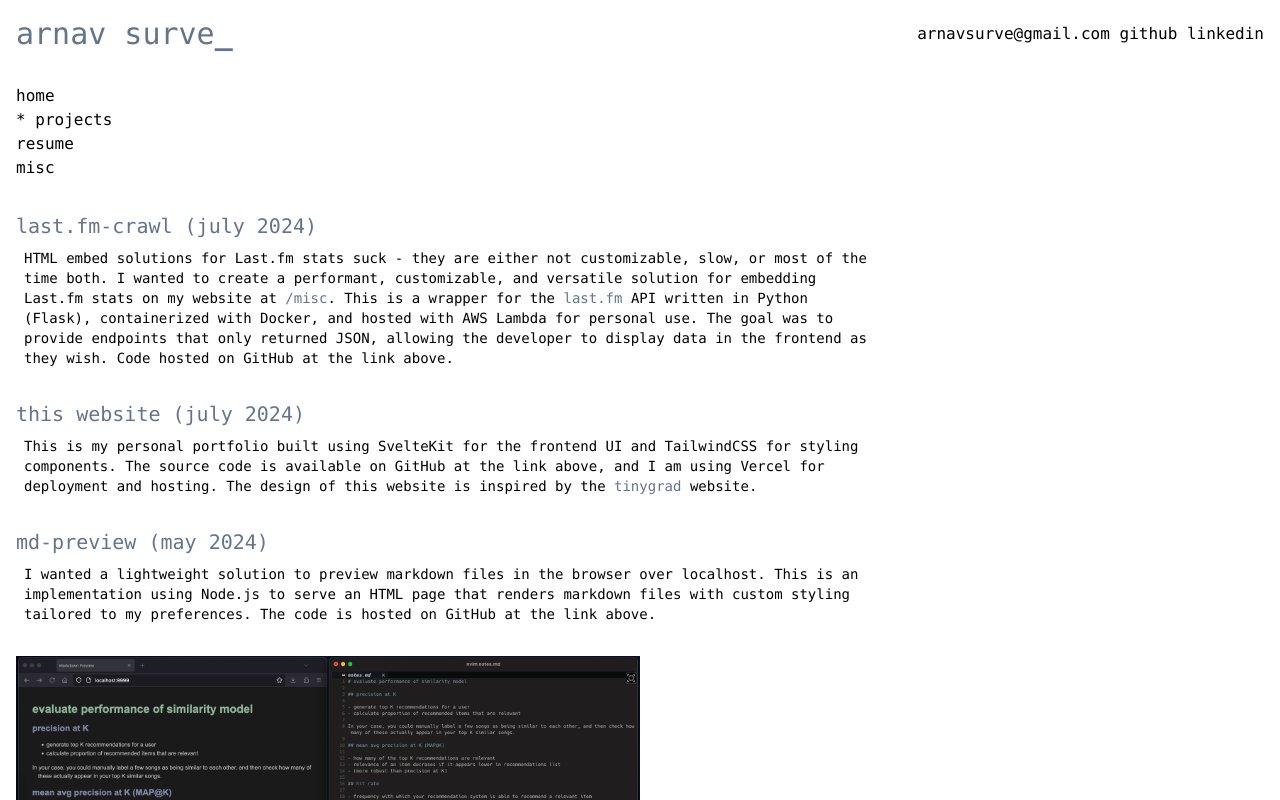
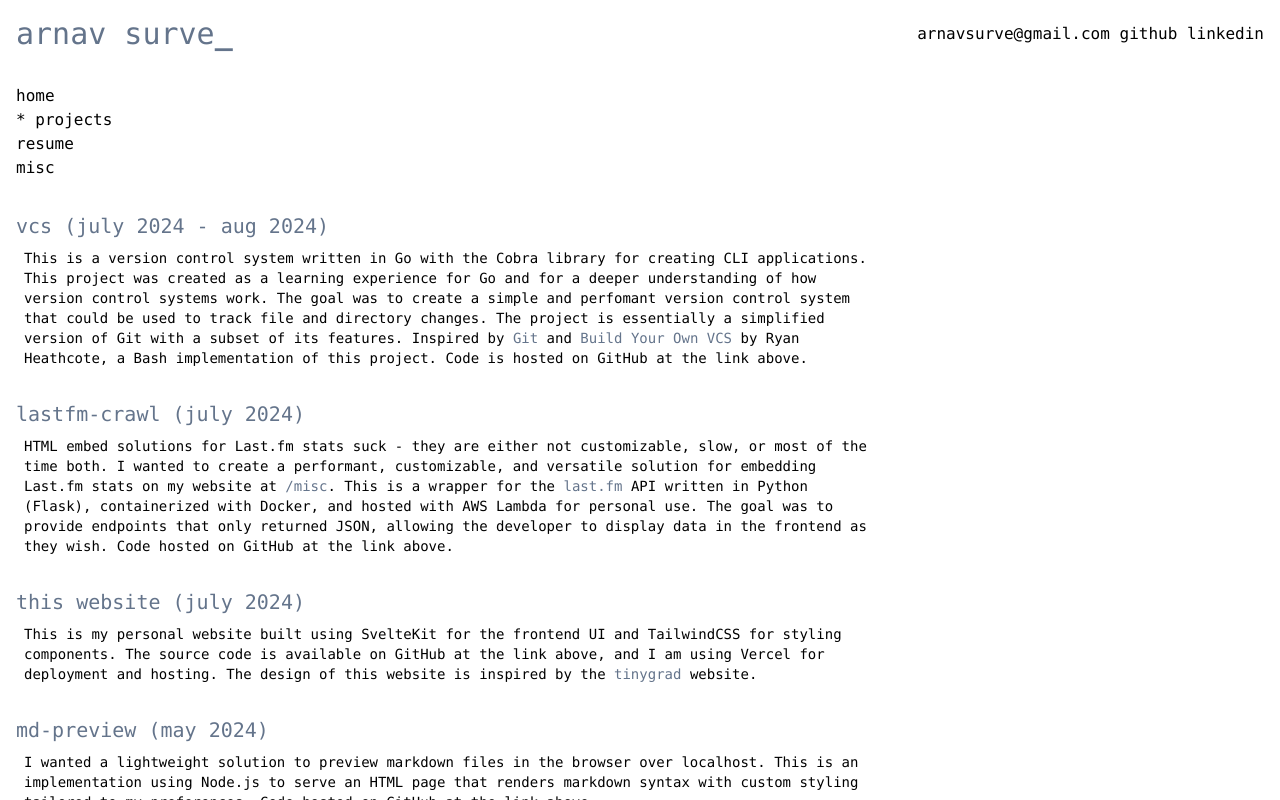
Before and after one commit to arnavsurve/website, a SvelteKit app: page /projects in a window 1280 px wide. Shown: the top 800 px of the page. Built offline with nearby package versions, Linux system fonts and the light colour scheme.

Commit message:
editing project and homepage prose

```diff
--- a/src/routes/+page.svelte
+++ b/src/routes/+page.svelte
@@ -16,18 +16,20 @@
 
 		<Prose>
 			I am a third-year student at California State Univerity, Sacramento pursuing a Bachelor's
-			degree in Computer Science.
+			degree in Computer Science. Open to software development and sysadmin opportunities. Passionate about
+			software development and the Linux operating system with an implusion to constantly learn new technologies and
+			tools. I am a strong advocate for open-source software and the Linux community.
 			<br /><br />
-			Currently, Linux sysadmin and DevOps engineering have been of key interest to me. I have been working
+			Linux sysadmin and DevOps engineering have been of recent key interest to me. I have been working
 			through this <StyleLink url="https://roadmap.sh/devops">DevOps Roadmap</StyleLink> and studying
-			for my
-			<StyleLink url="https://aws.amazon.com/certification/certified-sysops-admin-associate/"
-				>AWS SysOps Administrator - Associate</StyleLink
+			for the
+			<StyleLink url="https://aws.amazon.com/certification/certified-solutions-architect-associate/"
+				>AWS Certified Solutions Architect - Associate</StyleLink
 			> certification.
 			<br /><br />
 			I am focused on developing a strong foundation in Go and Python programming, as well as gaining
-			hands-on experience with the Ubuntu server environment on an old 2017 Macbook Pro. I have experience
-			with both Debian (apt) and RHEL (dnf) based distributions.
+			hands-on sysadmin experience with a homelab Ubuntu server environment on an old 2017 Macbook Pro. I have experience
+			with both Debian (apt) and RHEL (dnf) based distributions such as Debian, Ubuntu, and Fedora.
 		</Prose>
 
 		<br />
@@ -35,7 +37,7 @@
 		<div class="font-mono">
 			<h1 class="text-xl">this summer I am:</h1>
 			<ul class="text-sm list-disc p-2">
-				<li>Interning for Milgard IT DevOps in Tacoma, WA</li>
+				<li>Interning with Milgard IT DevOps in Tacoma, WA</li>
 				<li>Conducting infrasound research under the NASA California Space Grant Consortium</li>
 				<li>Taking MATH410 (Intro to Linear Algebra) at American River College</li>
 			</ul>
--- a/src/routes/projects/+page.svelte
+++ b/src/routes/projects/+page.svelte
@@ -7,9 +7,24 @@
 <Header />
 
 <div class="m-4 font-mono">
-	<!-- <StyleLink classDefs="text-xl" url="/projects/lastfm-crawl"> -->
+	<StyleLink classDefs="text-xl" url="https://github.com/arnavsurve/vcs">
+		vcs (july 2024 - aug 2024)
+	</StyleLink>
+
+	<Prose classDefs="p-2">
+		This is a version control system written in Go with the Cobra library for creating CLI applications.
+		This project was created as a learning experience for Go and for a deeper understanding of how version control systems work.
+		The goal was to create a simple and perfomant
+		version control system that could be used to track file and directory changes. The project is essentially a simplified version
+		of Git with a subset of its features. Inspired by <StyleLink url="https://github.com/git/git">Git</StyleLink> and
+		<StyleLink url="https://ryanheathcote.com/git/build-your-own-vcs">Build Your Own VCS</StyleLink> by Ryan Heathcote, a Bash implementation
+		of this project. Code is hosted on GitHub at the link above.
+	</Prose>
+
+	<br />
+
 	<StyleLink classDefs="text-xl" url="https://github.com/arnavsurve/lastfm-crawl">
-		last.fm-crawl (july 2024)
+		lastfm-crawl (july 2024)
 	</StyleLink>
 
 	<Prose classDefs="p-2">
@@ -29,7 +44,7 @@
 			this website (july 2024)
 		</StyleLink>
 		<Prose classDefs="p-2">
-			This is my personal portfolio built using SvelteKit for the frontend UI and TailwindCSS for
+			This is my personal website built using SvelteKit for the frontend UI and TailwindCSS for
 			styling components. The source code is available on GitHub at the link above, and I am using
 			Vercel for deployment and hosting. The design of this website is inspired by the <StyleLink
 				url={'https://tinygrad.org/'}>tinygrad</StyleLink
@@ -45,8 +60,8 @@
 		</StyleLink>
 		<Prose classDefs="p-2">
 			I wanted a lightweight solution to preview markdown files in the browser over localhost. This
-			is an implementation using Node.js to serve an HTML page that renders markdown files with
-			custom styling tailored to my preferences. The code is hosted on GitHub at the link above.
+			is an implementation using Node.js to serve an HTML page that renders markdown syntax with
+			custom styling tailored to my preferences. Code hosted on GitHub at the link above.
 		</Prose>
 
 		<br />
```
